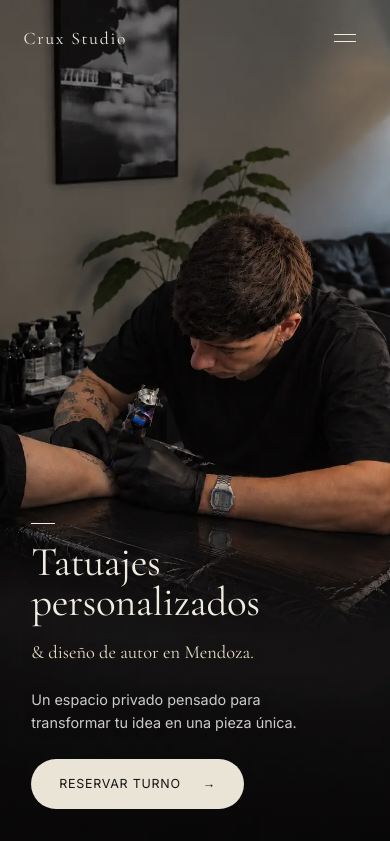
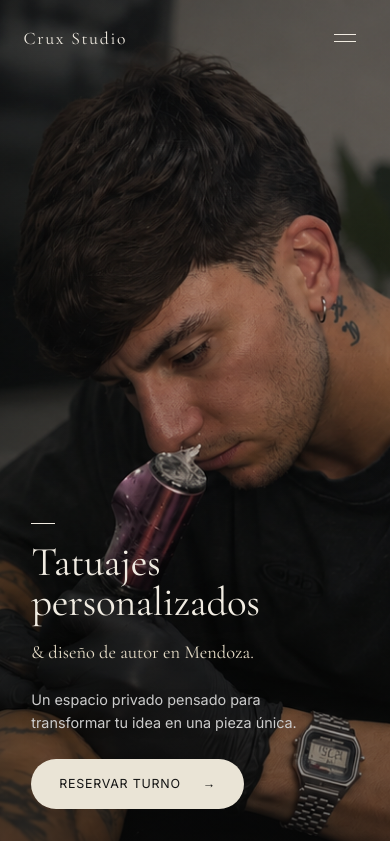
Before and after one commit to TomasRivarola451/crux-studio, a React (Vite) app: page / in a window 390 px wide. Shown: the top 841 px of the page. Built offline with nearby package versions, Linux system fonts and the light colour scheme.

Commit message:
Actualiza la foto del hero en desktop y mobile

```diff
--- a/src/components/Hero/Hero.module.css
+++ b/src/components/Hero/Hero.module.css
@@ -10,7 +10,7 @@
       rgba(10, 10, 10, 0.15) 45%,
       rgba(10, 10, 10, 0.1) 100%
     ),
-    url("../../assets/HeroCrux.webp") center / cover no-repeat;
+    url("../../assets/hero-juan-cruz.png") center / cover no-repeat;
   color: var(--color-text-inverted);
 }
 
@@ -131,7 +131,7 @@
         rgba(10, 10, 10, 0.15) 45%,
         rgba(10, 10, 10, 0.1) 100%
       ),
-      url("../../assets/HeroMobile.webp") center / cover no-repeat;
+      url("../../assets/hero-juan-cruz.png") 60% center / cover no-repeat;
   }
 
   .titleMain {
```
Also changed, not shown: src/assets/hero-juan-cruz.png (added).
